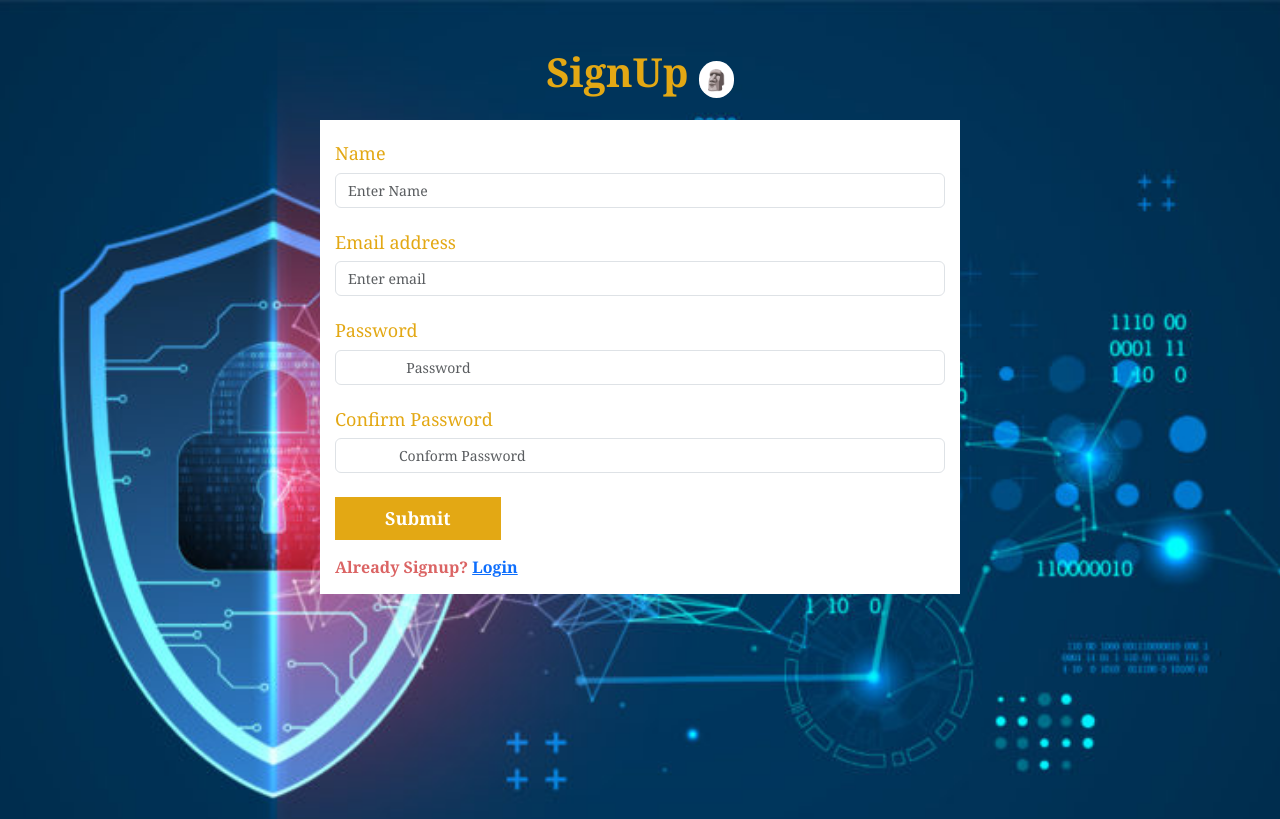
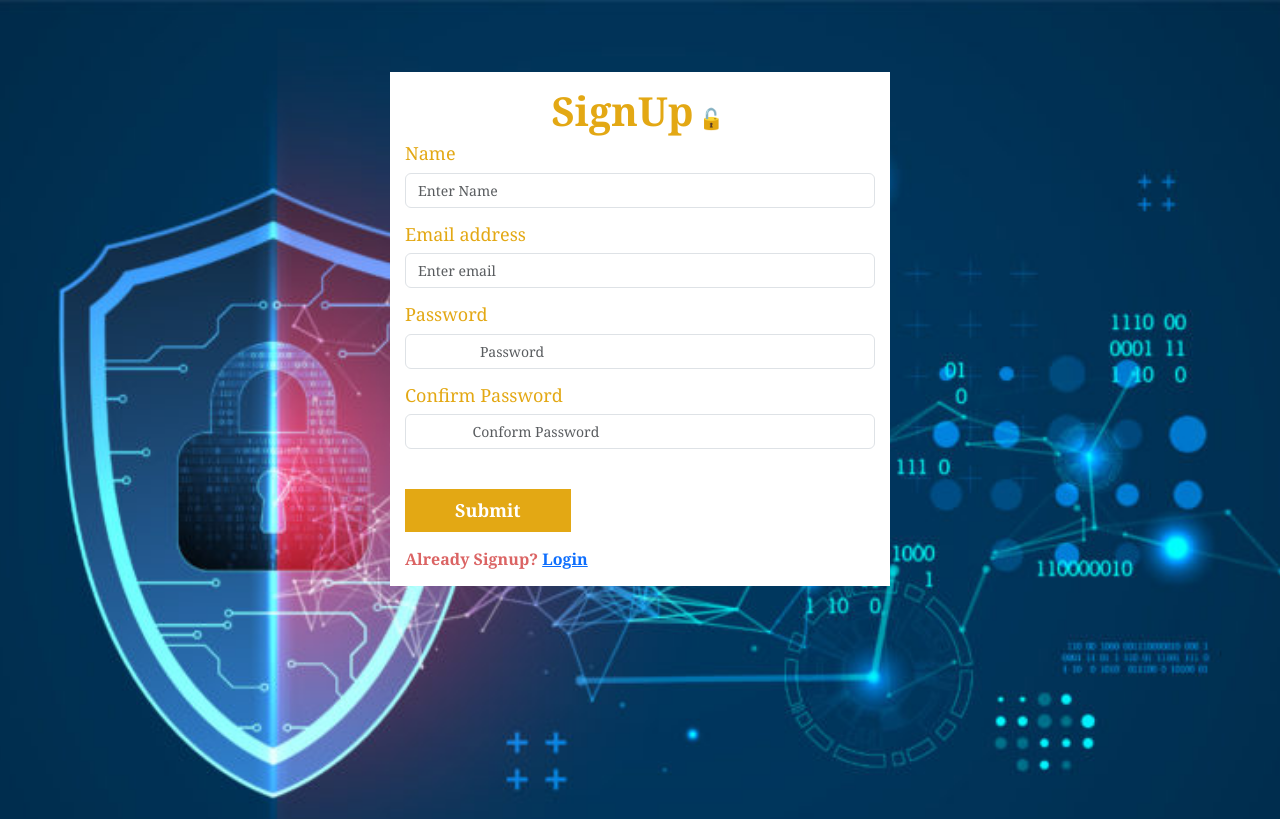
Before and after one commit to americanoame/MERN-JWT-Authentication, a React (Create React App) app in the folder client/: page /register in a window 1280 px wide. Shown: the top 819 px of the page. Built offline with nearby package versions, Linux system fonts and the light colour scheme.

Commit message:
fixed signup form width issue

```diff
--- a/client/src/App.css
+++ b/client/src/App.css
@@ -85,13 +85,9 @@
 }
 
 
-
-
-
-
 @media screen and (max-width: 768px) {
   .btn-btn {
-    padding: 6px 28px;
+    padding: 4px 22px;
     font-size: 15px;
   }
 }
--- a/client/src/pages/Register.js
+++ b/client/src/pages/Register.js
@@ -22,12 +22,13 @@
 
 
   return (
-    <div className='row login-style py-5'>
-      <div className="d-flex justify-content-center">
-        <div className="col-12 col-sm-8 col-lg-6 mx-auto">
-          <h1 className="text-center">SignUp <span className='symbols'>&#128511;</span></h1>
+
+<div className='login-style py-5'>
+
+<div class="form-container">
 <form onSubmit={handleSubmit(onSubmit)} className='form-style mt-4'>
-            <div className='form-group mt-2'>
+    <h1 className="text-center">SignUp<span className='symbols'>&#128275;</span></h1>
+        <div class="mb-3">
         <h5>Name</h5>
                <input type="name" className='form-control' placeholder='Enter Name'
                  {...register('name',{required: true, minLength: 6})} />
@@ -36,7 +37,7 @@
                </error>
         </div>
 
-            <div className='form-group mt-4'>
+        <div className="mb-3">
         <h5>Email address</h5>
               <input type="email" className='form-control' placeholder='Enter email'
                {...register('email', {required: true, pattern: /^[a-zA-Z0-9.!#$%&'*+/=?^_`{|}~-]+@[a-zA-Z0-9-]+(?:\.[a-zA-Z0-9-]+)*$/ })} />
@@ -46,7 +47,7 @@
               </error>
         </div>
 
-            <div className='form-group mt-4'>
+        <div className="mb-3">
         <h5>Password</h5>
                <input type="password" className='form-control' placeholder='
                 Password' {...register('password', {required: true, pattern: /^(?=.*[a-z])(?=.*[A-Z])(?=.*[0-9])(?=.*[!@#%&])(?=.{8,})/
@@ -58,7 +59,7 @@
                </error>
              </div>
 
-            <div className='form-group mt-4'>
+             <div className="mb-3">
                <h5>Confirm Password</h5>
                <input type="password" className='form-control' placeholder='
               Conform Password' {...register('cpassword', {required: true, pattern: /^(?=.*[a-z])(?=.*[A-Z])(?=.*[0-9])(?=.*[!@#%&])(?=.{8,})/
@@ -70,7 +71,6 @@
                </error>
              </div>
 
-
              <div>
                <button className='mt-4 btn-btn'>Submit</button>
              </div>
@@ -80,13 +80,76 @@
              </span>
     </form>
 </div>
-      </div>
+
 </div>
 
 )
 }
 
 export default Register;
+
+
+    // <div className='row login-style py-5'>
+    //   <div className="d-flex justify-content-center">
+    //     <div className="col-12 col-sm-8 col-lg-6 mx-auto">
+    //       <h1 className="text-center">SignUp <span className='symbols'>&#128511;</span></h1>
+    //       <form onSubmit={handleSubmit(onSubmit)} className='form-style mt-4'>
+    //         <div className='form-group mt-2'>
+    //           <h5>Name</h5>
+    //           <input type="name" className='form-control' placeholder='Enter Name'
+    //             {...register('name',{required: true, minLength: 6})} />
+    //           <error>
+    //             {errors.name?.type && <p className='text-danger mt-1'>Name should be at least 6 characters</p>}
+    //           </error>
+    //         </div>
+
+    //         <div className='form-group mt-4'>
+    //           <h5>Email address</h5>
+    //           <input type="email" className='form-control' placeholder='Enter email'
+    //           {...register('email', {required: true, pattern: /^[a-zA-Z0-9.!#$%&'*+/=?^_`{|}~-]+@[a-zA-Z0-9-]+(?:\.[a-zA-Z0-9-]+)*$/ })} />
+    //             <error>
+    //              {errors.email?.type === 'required' && <p className='text-danger mt-1'>Email is required</p>}
+    //              {errors.email?.type === 'pattern' && <p className='text-danger mt-1'>Entered Email is in wrong format</p>}
+    //           </error>
+    //         </div>
+
+    //         <div className='form-group mt-4'>
+    //           <h5>Password</h5>
+    //           <input type="password" className='form-control' placeholder='
+    //            Password' {...register('password', {required: true, pattern: /^(?=.*[a-z])(?=.*[A-Z])(?=.*[0-9])(?=.*[!@#%&])(?=.{8,})/
+    //            })} />
+
+    //           <error>
+    //              {errors.password?.type === 'required' && <p className='text-danger mt-1'>Password must be at least 8 character </p>}
+    //              {errors.password?.type === 'pattern' && <p className='text-danger mt-1'>Should contain at least one uppercase, lowercase, number and special character</p>}
+    //           </error>
+    //         </div>
+
+    //         <div className='form-group mt-4'>
+    //           <h5>Confirm Password</h5>
+    //           <input type="password" className='form-control' placeholder='
+    //          Conform Password' {...register('cpassword', {required: true, pattern: /^(?=.*[a-z])(?=.*[A-Z])(?=.*[0-9])(?=.*[!@#%&])(?=.{8,})/
+    //            })} />
+
+    //           <error>
+    //              {errors.password?.type === 'required' && <p className='text-danger mt-1'>Password must be at least 8 character </p>}
+    //              {errors.password?.type === 'pattern' && <p className='text-danger mt-1'>Should contain at least one uppercase, lowercase, number and special character</p>}
+    //           </error>
+    //         </div>
+
+
+    //         <div>
+    //           <button className='mt-4 btn-btn'>Submit</button>
+    //         </div>
+
+    //         <span className='sign-up-link'>
+    //           Already Signup? <Link to='/login'>Login</Link>
+    //         </span>
+    //       </form>
+    //     </div>
+    //   </div>
+    // </div>
+
 
 
 
```
Also changed, not shown: client/src/pages/Login.js (+2 -5 lines). Lines whose indentation alone changed are shown as unchanged.
